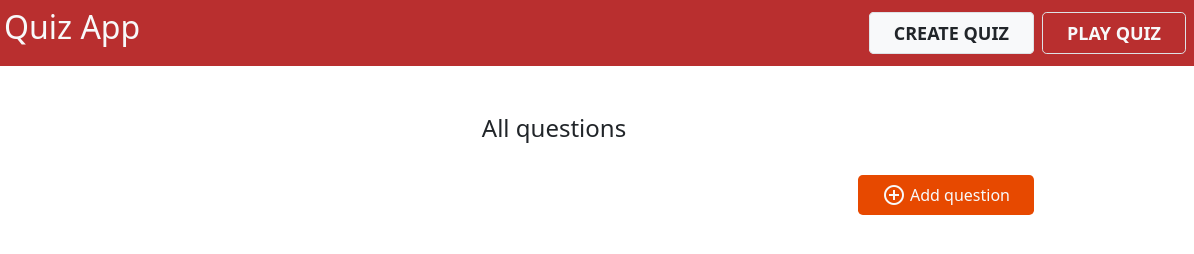
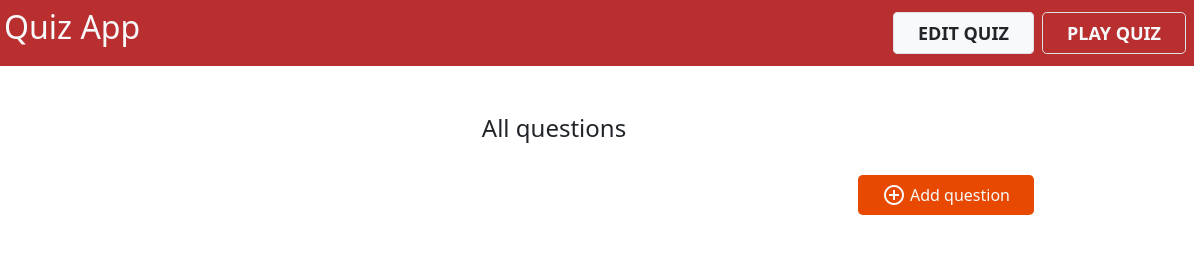
Before and after one commit to PNC-NODE-PROJECT/G11-NODE-PROJECT, a website with bundled scripts: page public/views/create_view.html in a window 1280 px wide. Shown: the full height of the page, 86-1280 px from the left. Built offline with nearby package versions, Linux system fonts and the light colour scheme; no server answers.

Commit message:
#9 edit Create quiz button to Edit quiz

```diff
--- a/public/views/create_view.html
+++ b/public/views/create_view.html
@@ -16,7 +16,7 @@
           <h2 class="ms-2"><a class="decoration text-light" href="../index.html">Quiz App</a></h2>
         </ul>
         <ul class="d-flex type-style mb-0">
-          <li class="me-2"><a class="decoration text-dark px-4 py-2 menu border rounded-3 bg-light" href="create_view.html">Create quiz</a></li>
+          <li class="me-2"><a class="decoration text-dark px-4 py-2 menu border rounded-3 bg-light" href="create_view.html">Edit quiz</a></li>
           <li class="me-2"><a class="decoration text-light px-4 py-2 menu border rounded-3" href="play_view.html">Play quiz</a></li>
         </ul>
     </nav>
```
